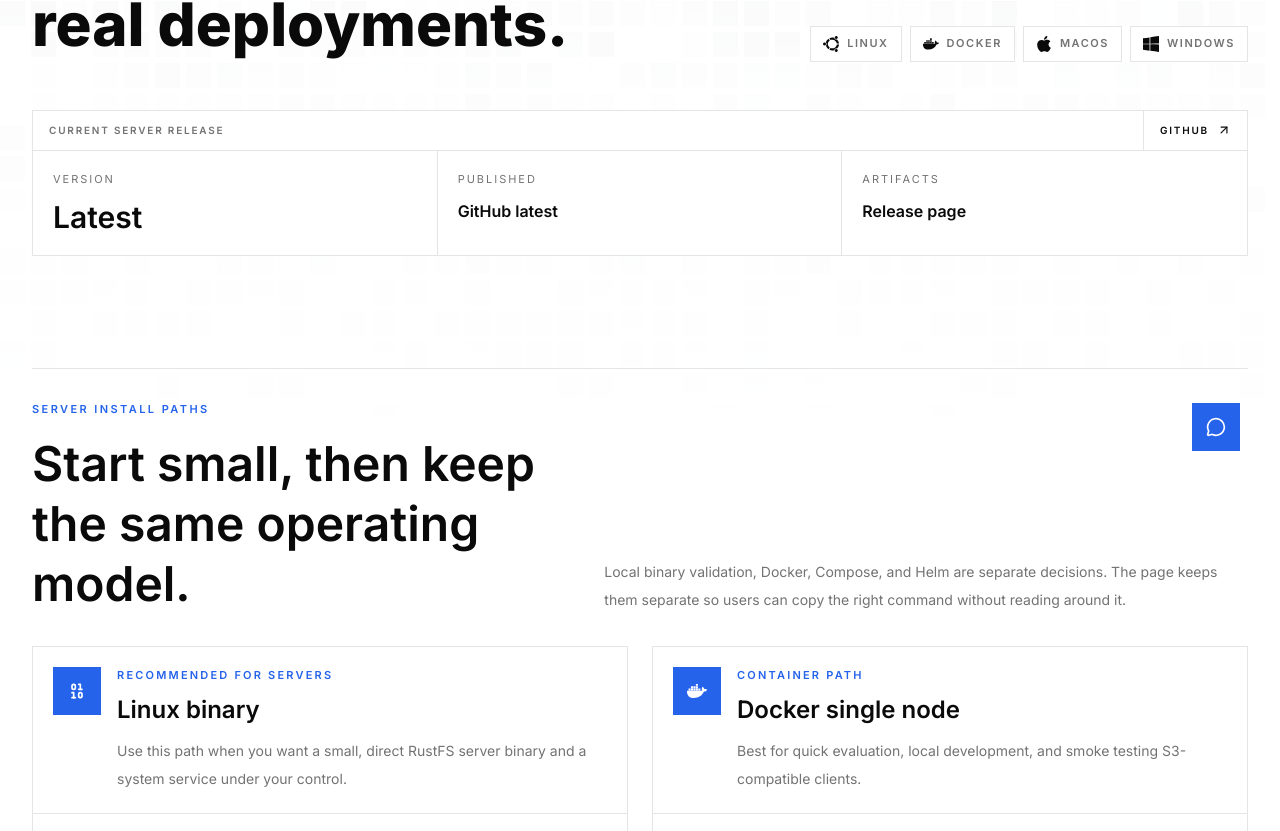
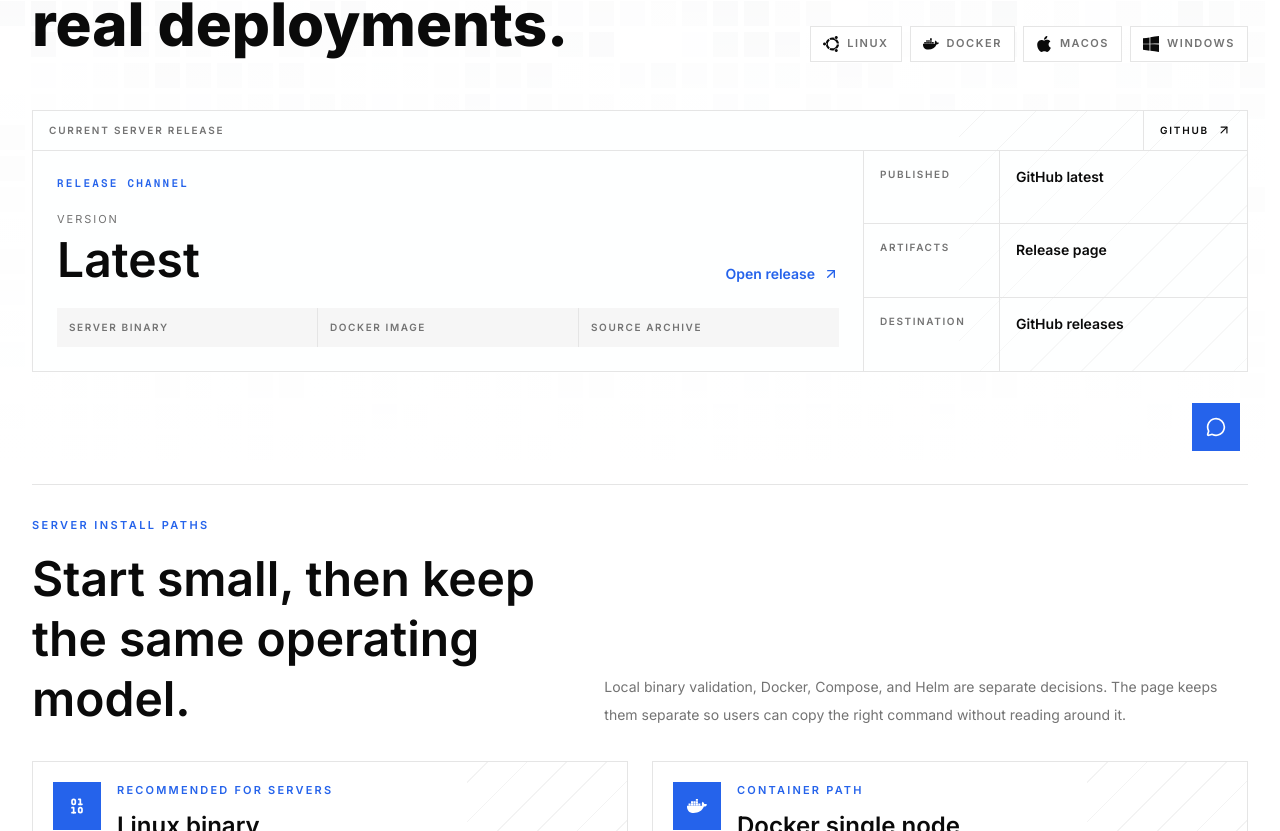
Before and after one commit to rustfs/rustfs.com, a Next.js app: page /download in a window 1280 px wide. Shown: the part 309-1140 px from the top of the page. Built offline with nearby package versions, Linux system fonts and the light colour scheme; no server answers.

Commit message:
style: add varied technical card surfaces

```diff
--- a/app/download/components/download-page-client.tsx
+++ b/app/download/components/download-page-client.tsx
@@ -81,38 +81,70 @@
 function ReleasePanel({ release }: { release: GitHubRelease | null }) {
   const releaseUrl = release?.html_url ?? 'https://github.com/rustfs/rustfs/releases/latest';
   const publishedAt = release?.published_at ? formatReleaseDate(release.published_at, 'en-US') : 'GitHub latest';
+  const version = release?.tag_name ? formatVersion(release.tag_name) : 'Latest';
 
   return (
     <a
       href={releaseUrl}
       target="_blank"
       rel="noopener noreferrer"
-      className="group block border border-border bg-card transition-colors hover:border-foreground/40"
+      className="motion-card group relative block overflow-hidden border border-border bg-card/90 transition-colors hover:border-foreground/40"
       aria-label="Open current RustFS server release on GitHub"
     >
-      <div className="grid border-b border-border text-[10px] font-semibold uppercase tracking-[0.18em] text-muted-foreground sm:grid-cols-[1fr_auto]">
+      <div
+        aria-hidden="true"
+        className="absolute inset-y-0 right-0 hidden w-72 opacity-45 [background-image:repeating-linear-gradient(135deg,transparent_0_18px,var(--border)_18px_19px,transparent_19px_36px)] lg:block"
+      />
+      <div className="relative grid border-b border-border text-[10px] font-semibold uppercase tracking-[0.18em] text-muted-foreground sm:grid-cols-[1fr_auto]">
         <span className="px-4 py-3">Current server release</span>
         <span className="inline-flex items-center gap-2 border-t border-border px-4 py-3 text-foreground transition-colors group-hover:text-brand sm:border-l sm:border-t-0">
           GitHub
           <ArrowUpRightIcon className="size-3.5" />
         </span>
       </div>
-      <div className="grid gap-0 sm:grid-cols-3">
-        <div className="border-b border-border p-5 sm:border-b-0 sm:border-r">
-          <p className="text-[11px] uppercase tracking-[0.18em] text-muted-foreground">Version</p>
-          <p className="mt-3 font-display text-3xl font-semibold text-foreground">
-            {release?.tag_name ? formatVersion(release.tag_name) : 'Latest'}
-          </p>
+
+      <div className="relative grid lg:grid-cols-[minmax(0,1fr)_24rem]">
+        <div className="p-5 sm:p-6">
+          <p className="font-mono text-[11px] font-semibold uppercase tracking-[0.2em] text-brand">Release channel</p>
+          <div className="mt-5 flex flex-col gap-5 sm:flex-row sm:items-end sm:justify-between">
+            <div>
+              <p className="text-[11px] uppercase tracking-[0.18em] text-muted-foreground">Version</p>
+              <p className="mt-2 font-display text-4xl font-semibold leading-none text-foreground sm:text-5xl">
+                {version}
+              </p>
+            </div>
+            <span className="inline-flex items-center gap-2 text-sm font-semibold text-brand">
+              Open release
+              <ArrowUpRightIcon className="motion-arrow size-4" />
+            </span>
+          </div>
+          <div className="mt-6 grid gap-px bg-border sm:grid-cols-3">
+            {['Server binary', 'Docker image', 'Source archive'].map((item) => (
+              <span
+                key={item}
+                className="bg-background/65 px-3 py-3 text-[10px] font-semibold uppercase tracking-[0.16em] text-muted-foreground"
+              >
+                {item}
+              </span>
+            ))}
+          </div>
         </div>
-        <div className="border-b border-border p-5 sm:border-b-0 sm:border-r">
-          <p className="text-[11px] uppercase tracking-[0.18em] text-muted-foreground">Published</p>
-          <p className="mt-3 text-base font-semibold text-foreground">{publishedAt}</p>
-        </div>
-        <div className="p-5">
-          <p className="text-[11px] uppercase tracking-[0.18em] text-muted-foreground">Artifacts</p>
-          <p className="mt-3 text-base font-semibold text-foreground">
-            {release?.assets?.length ? `${release.assets.length} files` : 'Release page'}
-          </p>
+
+        <div className="grid border-t border-border bg-background/35 lg:border-l lg:border-t-0">
+          {[
+            ['Published', publishedAt],
+            ['Artifacts', release?.assets?.length ? `${release.assets.length} files` : 'Release page'],
+            ['Destination', 'GitHub releases'],
+          ].map(([label, value]) => (
+            <div key={label} className="grid grid-cols-[8.5rem_1fr] border-b border-border last:border-b-0">
+              <span className="border-r border-border px-4 py-4 text-[10px] font-semibold uppercase tracking-[0.16em] text-muted-foreground">
+                {label}
+              </span>
+              <span className="px-4 py-4 text-sm font-semibold text-foreground">
+                {value}
+              </span>
+            </div>
+          ))}
         </div>
       </div>
     </a>
@@ -133,12 +165,16 @@
   children: ReactNode;
 }) {
   return (
-    <article className="motion-card flex min-w-0 flex-col border border-border bg-card">
-      <div className="flex items-start gap-4 border-b border-border p-5">
-        <span className="motion-icon-tile flex size-12 shrink-0 items-center justify-center bg-brand text-brand-foreground">
+    <article className="motion-card relative flex min-w-0 flex-col overflow-hidden border border-border bg-card">
+      <div className="relative flex items-start gap-4 overflow-hidden border-b border-border p-5">
+        <span
+          aria-hidden="true"
+          className="absolute inset-y-0 right-0 hidden w-40 opacity-45 [background-image:repeating-linear-gradient(135deg,transparent_0_14px,var(--border)_14px_15px,transparent_15px_28px)] sm:block"
+        />
+        <span className="motion-icon-tile relative flex size-12 shrink-0 items-center justify-center bg-brand text-brand-foreground">
           <Icon className="size-5" />
         </span>
-        <div>
+        <div className="relative">
           <p className="text-[11px] font-semibold uppercase tracking-[0.2em] text-brand">{label}</p>
           <h3 className="mt-3 text-2xl font-semibold leading-tight text-foreground">{title}</h3>
           <p className="mt-3 text-sm leading-7 text-muted-foreground">{description}</p>
--- a/components/business/feature-page.tsx
+++ b/components/business/feature-page.tsx
@@ -96,10 +96,15 @@
                 RustFS
               </code>
             </div>
-            <div className="p-5 sm:p-6">
-              <div className="grid gap-px border border-border bg-border sm:grid-cols-2">
+            <div>
+              <div className="relative min-h-64 overflow-hidden border-b border-border p-5 sm:p-6">
+                <div
+                  aria-hidden="true"
+                  className="absolute inset-0 opacity-45 [background-image:linear-gradient(90deg,var(--border)_1px,transparent_1px),linear-gradient(0deg,var(--border)_1px,transparent_1px)] [background-size:32px_32px]"
+                />
+                <div className="relative grid h-full gap-3 sm:grid-cols-2">
                   {sections.slice(0, 4).map((section) => (
-                  <div key={section.title} className="min-h-28 bg-card p-4">
+                    <div key={section.title} className="border border-border bg-card/90 p-4">
                       <p className="font-mono text-[11px] font-semibold uppercase tracking-[0.16em] text-brand">
                         {slugCode(section.title)}
                       </p>
@@ -109,7 +114,9 @@
                     </div>
                   ))}
                 </div>
-              <div className="mt-6 grid gap-px border border-border bg-border sm:grid-cols-3">
+              </div>
+
+              <div className="grid gap-px bg-border sm:grid-cols-3">
                 {primaryItems.map((item) => (
                   <div key={item.title} className="bg-background/70 px-4 py-3">
                     <p className="text-[10px] font-semibold uppercase tracking-[0.18em] text-muted-foreground">
@@ -118,7 +125,7 @@
                   </div>
                 ))}
               </div>
-              <div className="mt-6 flex items-center justify-between gap-4 border border-border px-4 py-4">
+              <div className="flex items-center justify-between gap-4 px-4 py-4">
                 <span className="text-[10px] font-semibold uppercase tracking-[0.18em] text-muted-foreground">
                   Client
                 </span>
```
Also changed, not shown: components/business/home-contact-card.tsx (+41 -17 lines), components/business/home-features.tsx (+124 -0 lines). Lines whose indentation alone changed are shown as unchanged.
